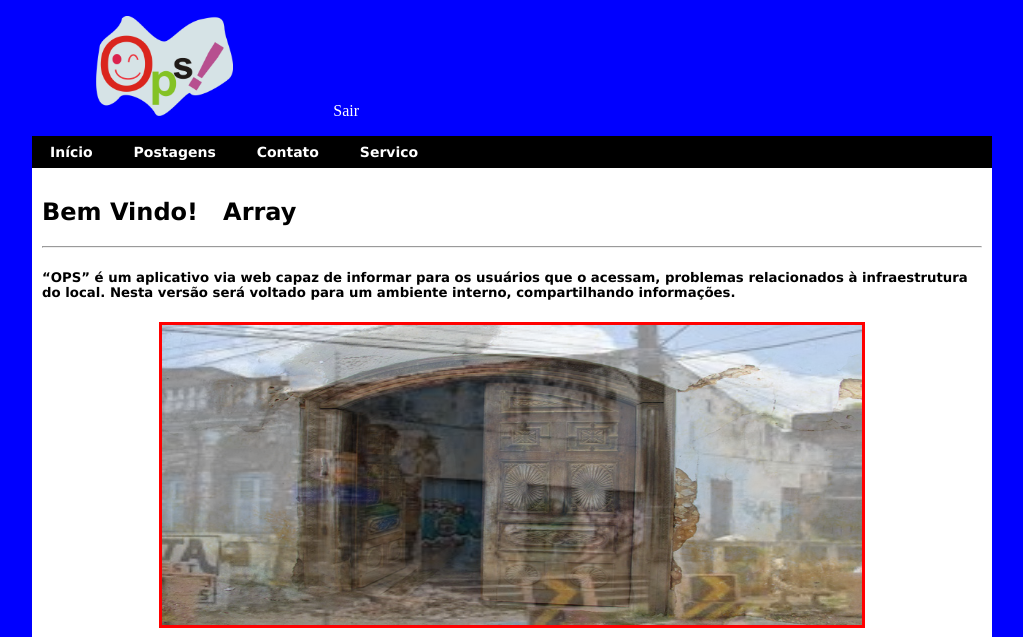
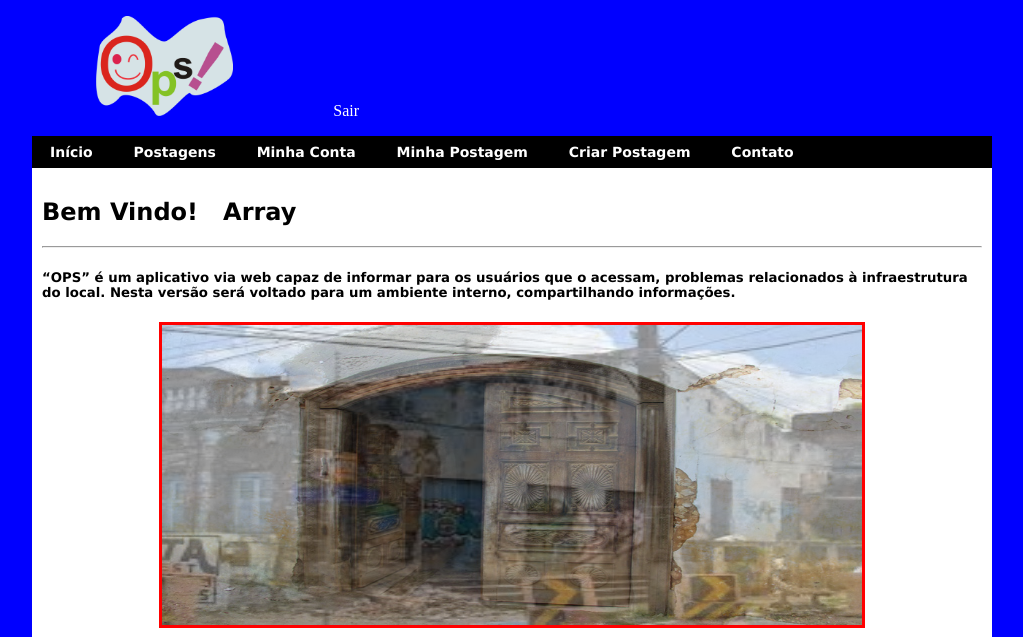
Before and after one commit to eniopdl/ops, a PHP site: page /areauser.php in a window 1280 px wide. Shown: the top 637 px of the page, without its empty margins (128-1151 px from the left). Run offline with PHP 8.4, Linux system fonts and the light colour scheme; the visitor is signed in with stand-in values (Sample User, id 1).

Commit message:
construcao da area do usuario

```diff
--- a/areauser.php
+++ b/areauser.php
@@ -31,9 +31,10 @@ session_start();
 <ul>
 <li><a href="index.php">Início</a></li>
 <li><a href="postar.php">Postagens</a></li>
+<li><a href="minhaconta.php">Minha Conta</a></li>
+<li><a href="minhapostagem.php">Minha Postagem</a></li>
+<li><a href="servico.php">Criar Postagem</a></li>
 <li><a href="contato.php">Contato</a></li>
-<li><a href="servico.php">Servico</a></li>
-
 </ul>
 </nav>
 
```
